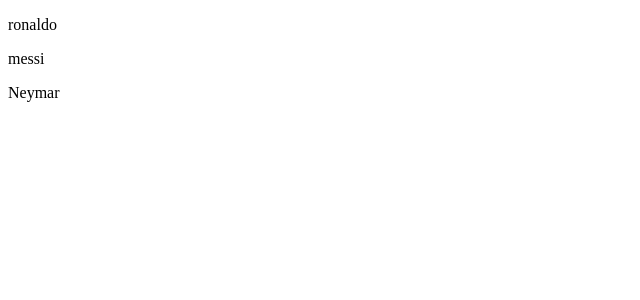
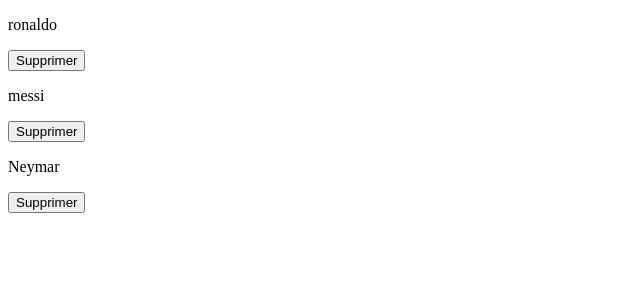
Before and after one commit to hugoVatos/stat, an Angular app: page / in a window 1280 px wide. Shown: the top 300 px of the page, without its empty margins (0-640 px from the left). Built offline with nearby package versions, Linux system fonts and the light colour scheme.

Commit message:
Exercice 8

```diff
--- a/src/app/app.component.html
+++ b/src/app/app.component.html
@@ -1,4 +1,5 @@
 <router-outlet></router-outlet>
 <div *ngFor="let s of statistiqueService.statistiques">
   <app-statistique [statistique]="s"></app-statistique>
+  <button (click)="removeStatistique(s)">Supprimer</button>
 </div>
--- a/src/app/app.component.ts
+++ b/src/app/app.component.ts
@@ -21,6 +21,12 @@
     }, 4000);
   }
 
+  removeStatistique(statistique: Statistique){
+    let index = this.statistiqueService.statistiques.indexOf(statistique);
+    this.statistiqueService.statistiques.splice(index, 1);
+  }
+
+
 
 
 }
```
